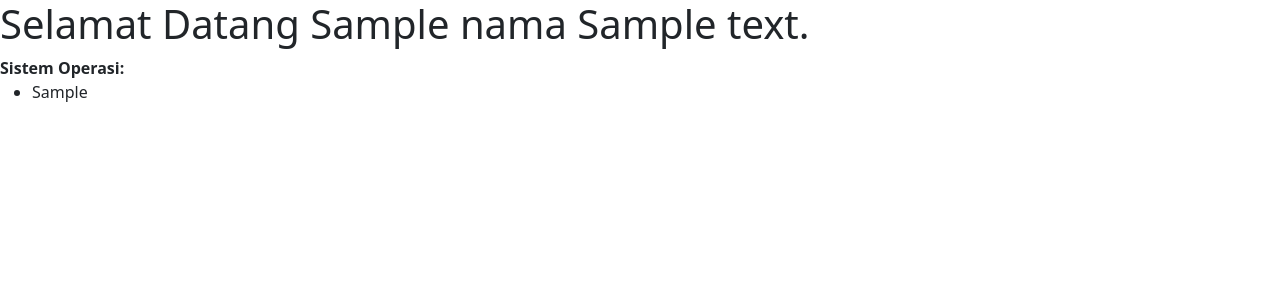
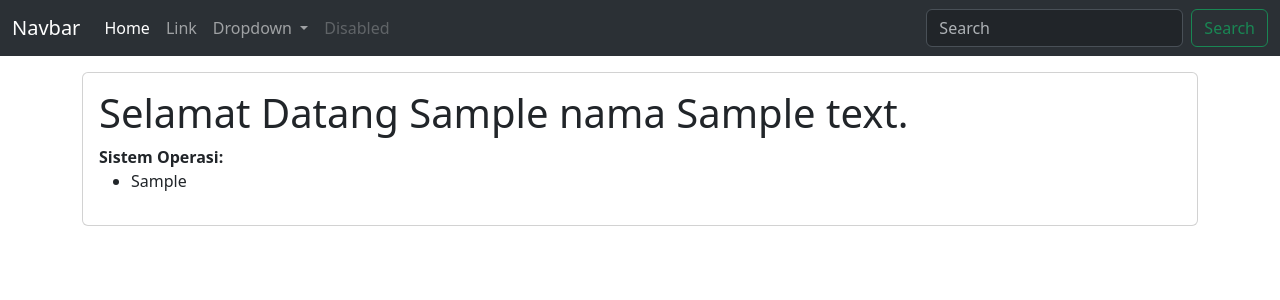
Before and after one commit to ariefandw/smile-ci4, a CodeIgniter 4 app: template app/Views/test.php in a window 1280 px wide. Shown: the top 300 px of the page. Run offline with PHP 8.4 and a stand-in for CodeIgniter, Linux system fonts and the light colour scheme; the template is opened without the code that fills it: most values are stand-ins (such as "Sample title", 1, 10 or a date in 2020); some libraries are stand-ins or nearby versions.

Commit message:
templating

```diff
--- a/app/Views/test.php
+++ b/app/Views/test.php
@@ -11,6 +11,50 @@
 </head>
 
 <body>
+    <nav class="navbar navbar-expand-lg bg-body-tertiary" data-bs-theme="dark">
+        <div class="container-fluid">
+            <a class="navbar-brand" href="#">Navbar</a>
+            <button class="navbar-toggler" type="button" data-bs-toggle="collapse"
+                data-bs-target="#navbarSupportedContent" aria-controls="navbarSupportedContent" aria-expanded="false"
+                aria-label="Toggle navigation">
+                <span class="navbar-toggler-icon"></span>
+            </button>
+            <div class="collapse navbar-collapse" id="navbarSupportedContent">
+                <ul class="navbar-nav me-auto mb-2 mb-lg-0">
+                    <li class="nav-item">
+                        <a class="nav-link active" aria-current="page" href="#">Home</a>
+                    </li>
+                    <li class="nav-item">
+                        <a class="nav-link" href="#">Link</a>
+                    </li>
+                    <li class="nav-item dropdown">
+                        <a class="nav-link dropdown-toggle" href="#" role="button" data-bs-toggle="dropdown"
+                            aria-expanded="false">
+                            Dropdown
+                        </a>
+                        <ul class="dropdown-menu">
+                            <li><a class="dropdown-item" href="#">Action</a></li>
+                            <li><a class="dropdown-item" href="#">Another action</a></li>
+                            <li>
+                                <hr class="dropdown-divider">
+                            </li>
+                            <li><a class="dropdown-item" href="#">Something else here</a></li>
+                        </ul>
+                    </li>
+                    <li class="nav-item">
+                        <a class="nav-link disabled">Disabled</a>
+                    </li>
+                </ul>
+                <form class="d-flex" role="search">
+                    <input class="form-control me-2" type="search" placeholder="Search" aria-label="Search">
+                    <button class="btn btn-outline-success" type="submit">Search</button>
+                </form>
+            </div>
+        </div>
+    </nav>
+    <div class="container mt-3">
+        <div class="card">
+            <div class="card-body">
                 <h1>
                     Selamat Datang
                     <?= $nama; ?>
@@ -24,6 +68,10 @@
                         </li>
                     <?php endforeach; ?>
                 </ul>
+            </div>
+        </div>
+    </div>
+
     <script src="https://cdn.jsdelivr.net/npm/bootstrap@5.3.0-alpha1/dist/js/bootstrap.bundle.min.js"
         integrity="sha384-w76AqPfDkMBDXo30jS1Sgez6pr3x5MlQ1ZAGC+nuZB+EYdgRZgiwxhTBTkF7CXvN"
         crossorigin="anonymous"></script>
```
Lines whose indentation alone changed are shown as unchanged.
